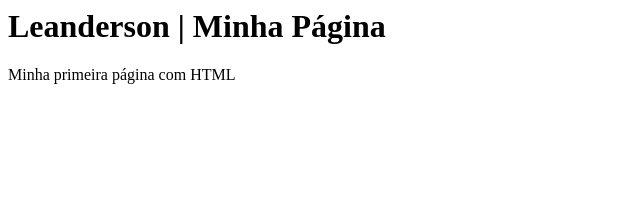
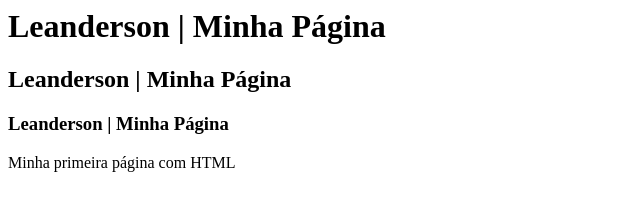
Before and after one commit to buenot1/buenot1.github.io, a plain HTML site: page index.html in a window 1280 px wide. Shown: the whole page, without its empty margins (0-640 px from the left). Drawn offline with Linux system fonts and the light colour scheme.

Commit message:
Update index.html

```diff
--- a/index.html
+++ b/index.html
@@ -4,6 +4,8 @@
   </head>
   <body>
     <h1>Leanderson | Minha Página</h1>
+    <h2>Leanderson | Minha Página</h1>
+    <h3>Leanderson | Minha Página</h1>
     <p>Minha primeira página com HTML</p>
   </body>
 </html>
```
